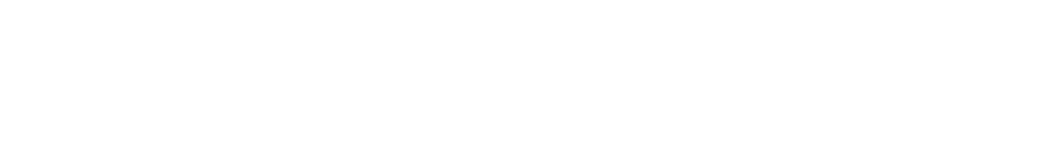
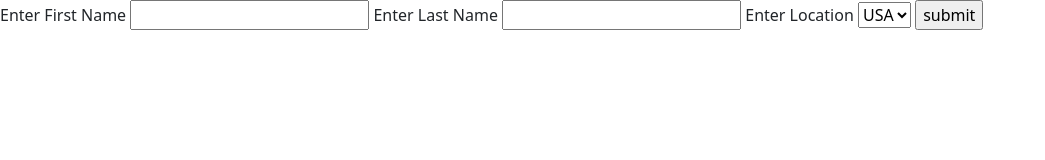
Before and after one commit to EICPCohort5/student-manager-kingdom-hearts, a website: page html/index.html in a window 1280 px wide. Shown: the whole page, without its empty margins (0-1045 px from the left). Drawn offline with Linux system fonts and the light colour scheme; files that its build step writes are made by us from their sources.

Commit message:
adding form html

```diff
--- a/html/index.html
+++ b/html/index.html
@@ -9,6 +9,21 @@
 </head>
 <body>
   <main class="container"></main>
+  <form id="student-form" action="">
+    <label for="fname">Enter First Name</label>
+    <input type="text" id="fname" name="firstname">
+
+    <label for="lname">Enter Last Name</label>
+    <input type="text" id="lname" name="secondname">
+
+    <label for="location">Enter Location</label>
+
+    <select>
+      <option value="USA">USA</option>
+      <option value="UK">UK</option>
+    </select>
+    <input type="submit" value="submit">
+  </form>
   <script src="main.js" type="module"></script>
 </body>
 </html>
```
